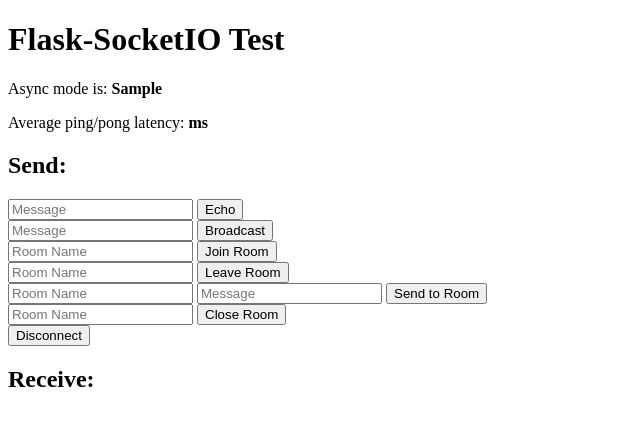
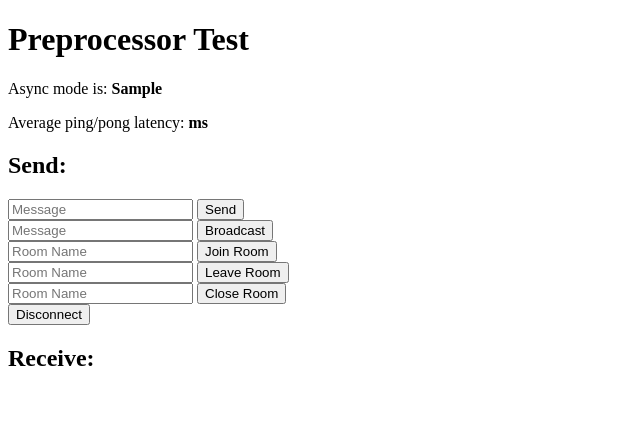
Before and after one commit to dtrineev/webservice3, a Flask app: template templates/index.html in a window 1280 px wide. Shown: the top 426 px of the page, without its empty margins (0-640 px from the left). Run offline with Flask 2, Linux system fonts and the light colour scheme; the template is opened without the code that fills it: most values are stand-ins (such as "Sample title", 1, 10 or a date in 2020); some libraries are stand-ins or nearby versions.

Commit message:
no message

```diff
--- a/app.py
+++ b/app.py
@@ -81,15 +81,6 @@
          room=message['room'])
     close_room(message['room'])
 
-
-@socketio.on('my_room_event', namespace='/test')
-def send_room_message(message):
-    session['receive_count'] = session.get('receive_count', 0) + 1
-    emit('my_response',
-         {'data': message['data'], 'count': session['receive_count']},
-         room=message['room'])
-
-
 @socketio.on('disconnect_request', namespace='/test')
 def disconnect_request():
     session['receive_count'] = session.get('receive_count', 0) + 1
--- a/templates/index.html
+++ b/templates/index.html
@@ -75,10 +75,6 @@
                 socket.emit('leave', {room: $('#leave_room').val()});
                 return false;
             });
-            $('form#send_room').submit(function(event) {
-                socket.emit('my_room_event', {room: $('#room_name').val(), data: $('#room_data').val()});
-                return false;
-            });
             $('form#close').submit(function(event) {
                 socket.emit('close_room', {room: $('#close_room').val()});
                 return false;
@@ -91,13 +87,13 @@
     </script>
 </head>
 <body>
-    <h1>Flask-SocketIO Test</h1>
+    <h1>Preprocessor Test</h1>
     <p>Async mode is: <b>{{ async_mode }}</b></p>
     <p>Average ping/pong latency: <b><span id="ping-pong"></span>ms</b></p>
     <h2>Send:</h2>
     <form id="emit" method="POST" action='#'>
         <input type="text" name="emit_data" id="emit_data" placeholder="Message">
-        <input type="submit" value="Echo">
+        <input type="submit" value="Send">
     </form>
     <form id="broadcast" method="POST" action='#'>
         <input type="text" name="broadcast_data" id="broadcast_data" placeholder="Message">
@@ -111,11 +107,6 @@
         <input type="text" name="leave_room" id="leave_room" placeholder="Room Name">
         <input type="submit" value="Leave Room">
     </form>
-    <form id="send_room" method="POST" action='#'>
-        <input type="text" name="room_name" id="room_name" placeholder="Room Name">
-        <input type="text" name="room_data" id="room_data" placeholder="Message">
-        <input type="submit" value="Send to Room">
-    </form>
     <form id="close" method="POST" action="#">
         <input type="text" name="close_room" id="close_room" placeholder="Room Name">
         <input type="submit" value="Close Room">
```
